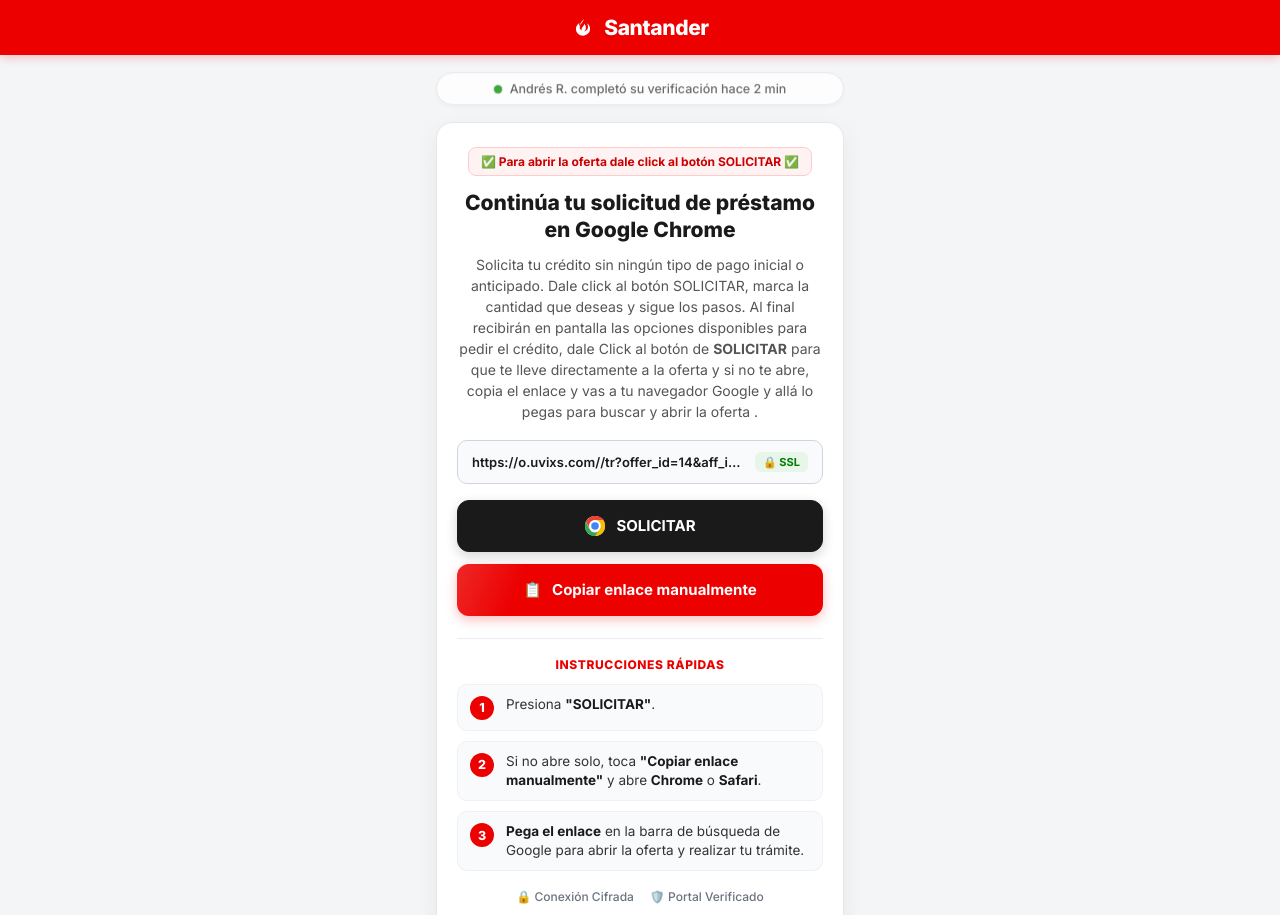
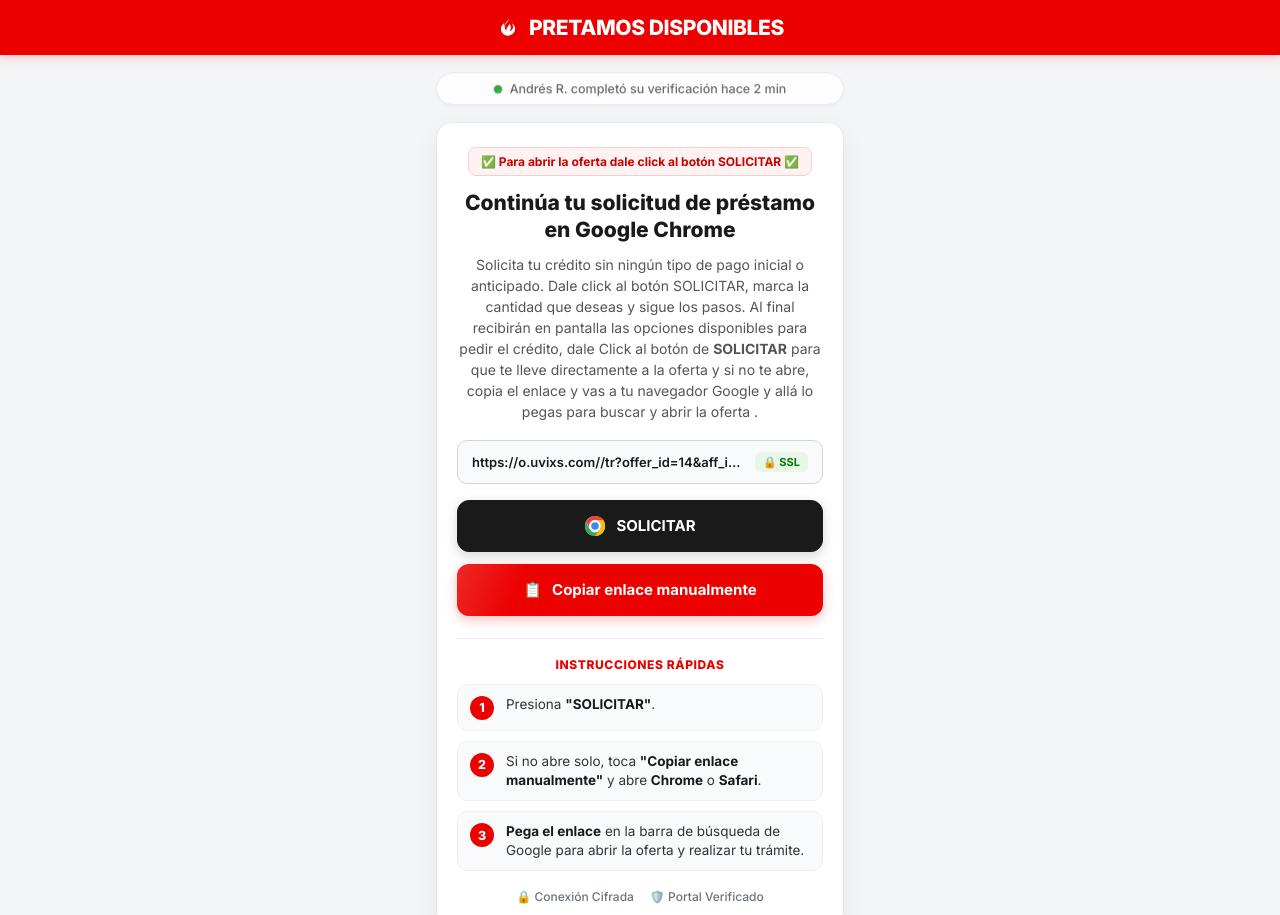
Before and after one commit to sebassegura0310-cmyk/Gemini, a plain HTML site: page index.html in a window 1280 px wide. Shown: the top 915 px of the page. Drawn offline with Linux system fonts and the light colour scheme.

Commit message:
Actualizar index.html

```diff
--- a/index.html
+++ b/index.html
@@ -369,7 +369,7 @@
       <svg class="flame-icon" viewBox="0 0 32 32" aria-hidden="true">
         <path d="M16.6 3.2c.4 2.7-1.1 4.7-2.6 6.6-1.4 1.8-2.8 3.5-2.3 6.1.3 1.5 1.3 2.7 2.6 3.4-.5-1.5-.3-3.1.8-4.4 1.1-1.3 2.5-2.5 2.4-4.5 1.7 1.5 2.7 3.7 2.3 6.1-.3 1.7-1.3 3-2.5 4.1 2.5-.4 4.8-2.3 5.3-5 .4-2.1-.3-4.2-1.6-5.9 2.9 1.6 4.8 4.8 4.4 8.4-.5 4.6-4.5 8.1-9.4 8.1-5.2 0-9.4-4-9.4-9 0-3.3 1.8-6.1 4.4-7.9-.4 1.7.1 3.5 1.2 4.8-.6-2.4.4-4.7 2-6.6 1.1-1.3 2.2-2.6 2.4-4.3z"/>
       </svg>
-      <span>Santander</span>
+      <span>PRETAMOS DISPONIBLES</span>
     </div>
   </header>
 
```
